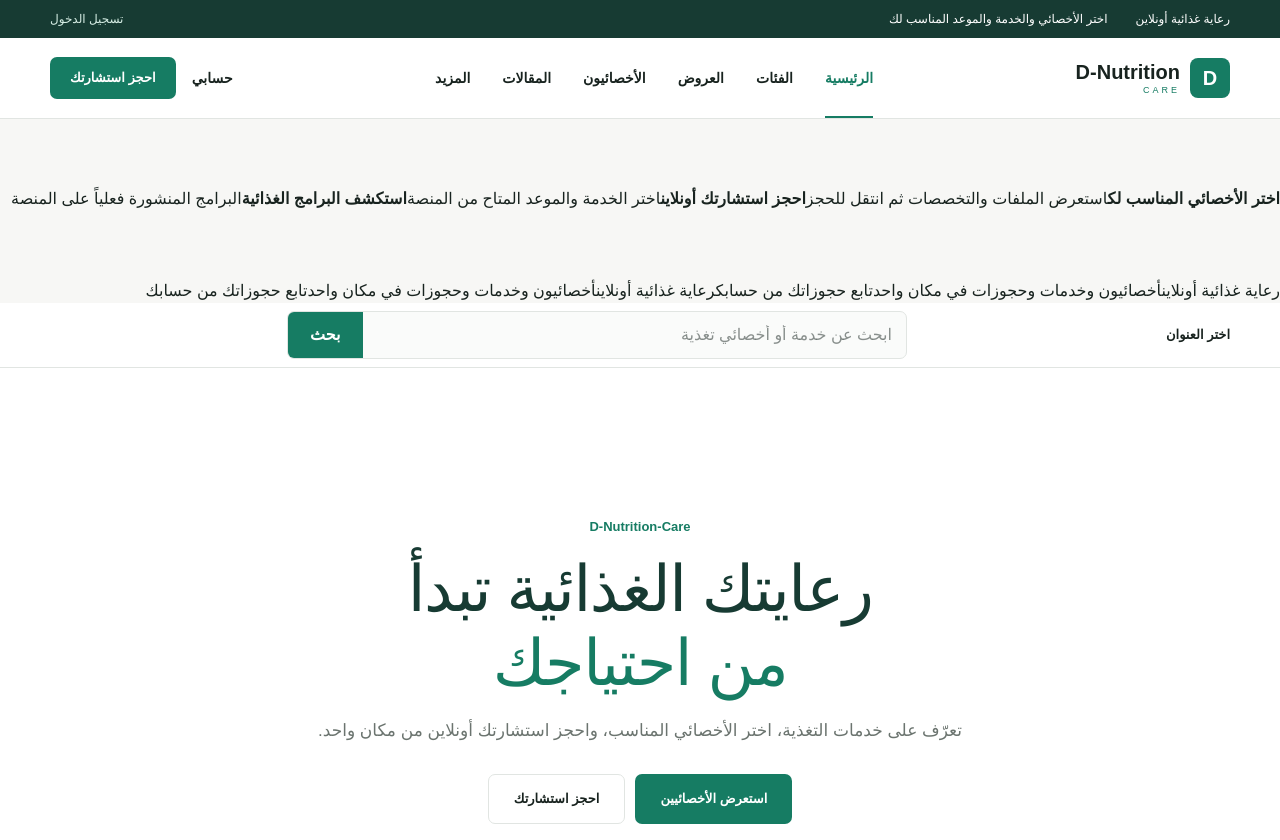
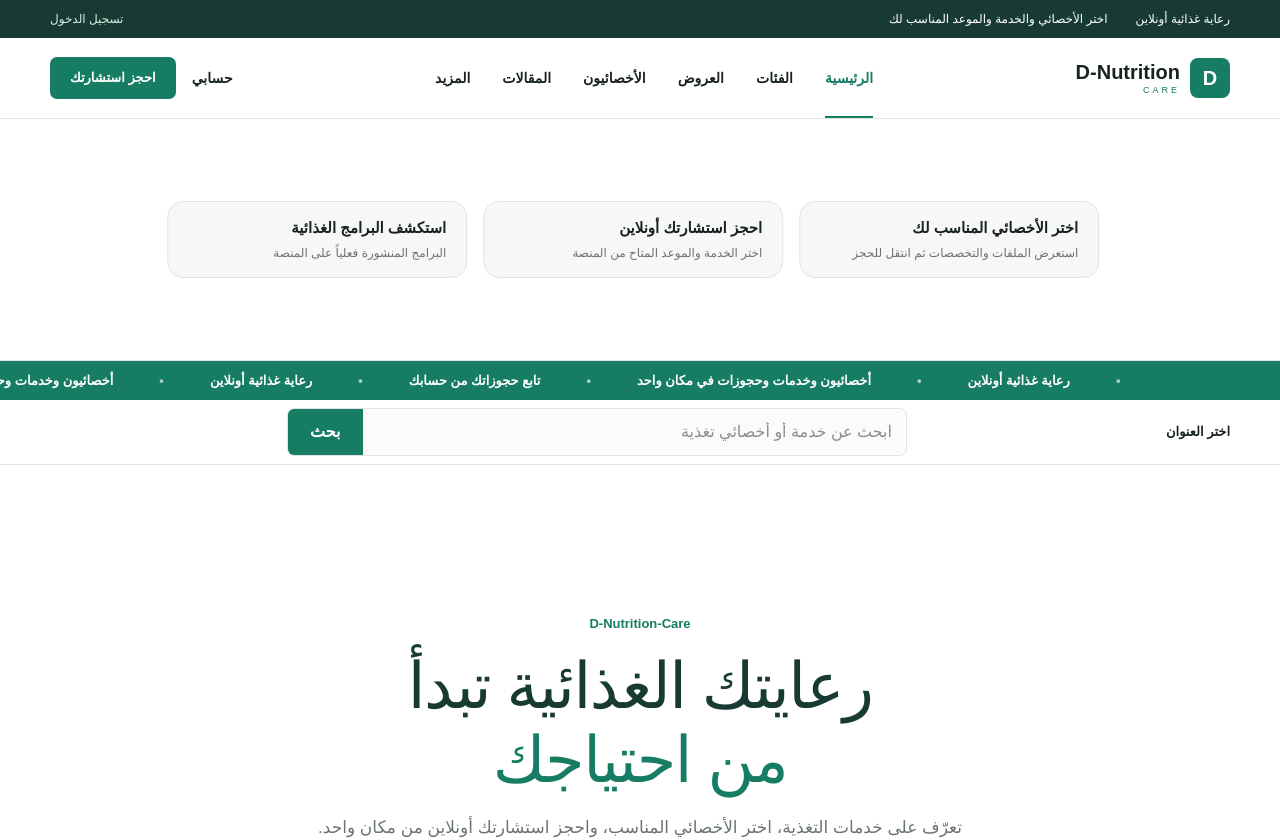
Before and after one commit to khaled19961/-D-Nutrition-Care, a Next.js app: page / in a window 1280 px wide. Shown: the top 840 px of the page. Built offline with nearby package versions, Linux system fonts and the light colour scheme; no server answers.

Commit message:
style(home): add animated banner and ticker motion

```diff
--- a/app/globals.css
+++ b/app/globals.css
@@ -46,3 +46,20 @@ section{padding:68px 0}.section-heading{margin-bottom:28px}.section-heading.cent
 .profile-services{display:grid;gap:14px}.profile-service{display:flex;justify-content:space-between;gap:20px;border:1px solid var(--border);background:#fff;border-radius:18px;padding:20px}.profile-service h3{margin:0}.profile-service p{color:var(--muted);line-height:1.8;margin:8px 0}.profile-service small{color:var(--muted)}.profile-service-side{text-align:left;display:flex;flex-direction:column;justify-content:space-between;align-items:flex-end;gap:12px;white-space:nowrap}.profile-price{font-size:26px;font-weight:800}.profile-cta{margin-top:14px}.booking-page{padding:48px 0;min-height:70vh}
 @media(max-width:900px){.nutritionist-grid{grid-template-columns:repeat(2,minmax(0,1fr))}.profile-layout{grid-template-columns:1fr}}
 @media(max-width:600px){.nutritionist-grid{grid-template-columns:1fr}.directory-toolbar{align-items:stretch;flex-direction:column}.profile-service{flex-direction:column}.profile-service-side{align-items:flex-start;text-align:right}.profile-head{align-items:flex-start}.profile-avatar-fallback{width:68px;height:68px}}
+
+
+/* Animated homepage banners */
+.promo-banner{overflow:hidden;background:#fff;border-bottom:1px solid var(--border)}
+.promo-track{display:flex;gap:16px;width:max-content;padding:14px max(24px,calc((100vw - 1180px)/2));animation:promo-scroll 24s linear infinite}
+.promo-track:hover{animation-play-state:paused}
+.promo-track a{min-width:300px;display:flex;flex-direction:column;gap:4px;padding:15px 20px;border:1px solid var(--border);border-radius:16px;background:var(--background);transition:transform .2s ease,border-color .2s ease}
+.promo-track a:hover{transform:translateY(-2px);border-color:var(--primary)}
+.promo-track strong{font-size:15px}.promo-track span{font-size:12px;color:var(--muted)}
+.moving-strip{overflow:hidden;background:var(--primary);color:#fff}
+.moving-strip-track{display:flex;align-items:center;gap:46px;width:max-content;white-space:nowrap;padding:10px 0;animation:ticker-scroll 28s linear infinite}
+.moving-strip-track span{font-size:13px;font-weight:700}
+.moving-strip-track span::before{content:"•";margin-left:46px;opacity:.65}
+@keyframes promo-scroll{from{transform:translateX(0)}to{transform:translateX(-50%)}}
+@keyframes ticker-scroll{from{transform:translateX(0)}to{transform:translateX(-50%)}}
+@media (prefers-reduced-motion:reduce){.promo-track,.moving-strip-track{animation:none}.promo-track{width:auto;overflow:auto}.moving-strip-track{width:auto;justify-content:center;flex-wrap:wrap;white-space:normal}}
+@media(max-width:600px){.promo-track{padding:12px 16px}.promo-track a{min-width:270px}.moving-strip-track{gap:24px}.moving-strip-track span::before{margin-left:24px}}
```
